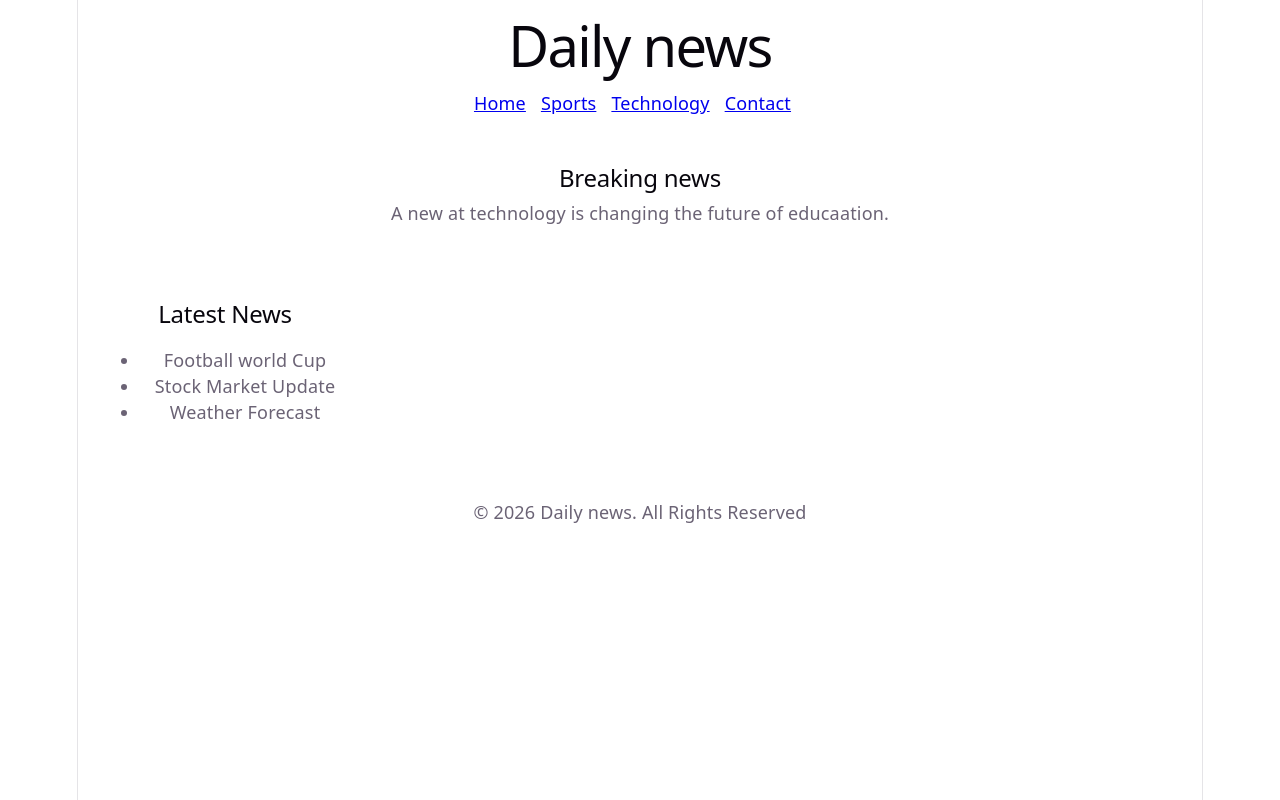
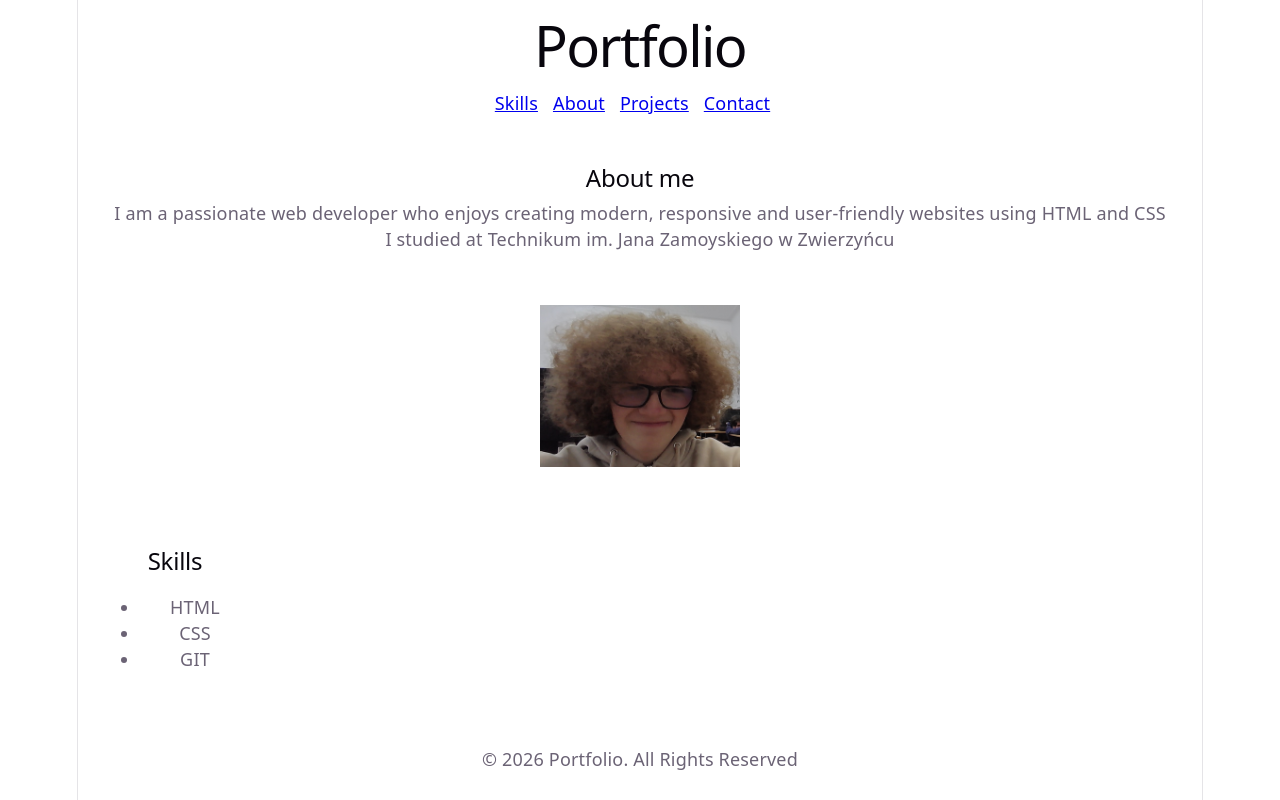
Before and after one commit to konradlifake/props-reactv2, a React (Vite) app in the folder react-js/: page / in a window 1280 px wide. Built offline with nearby package versions, Linux system fonts and the light colour scheme.

Commit message:
plzcommit

```diff
--- a/react-js/src/App.jsx
+++ b/react-js/src/App.jsx
@@ -6,27 +6,29 @@ function App() {
     return (
       <div>
         <Header
-        title="Daily news"
-        nav1="Home"
-        nav2="Sports"
-        nav3="Technology"
+        title="Portfolio"
+        nav1="Skills"
+        nav2="About"
+        nav3="Projects"
         nav4="Contact"
         />
 
         <Hero
-        headline="Breaking news"
-        description="A new at technology is changing the future of educaation."
+        headline="About me"
+        description="I am a passionate web developer who enjoys creating modern, responsive and user-friendly websites using HTML and CSS
+
+I studied at Technikum im. Jana Zamoyskiego w Zwierzyńcu"
         />
 
         <Sidebar
-        title="Latest News"
-        item1="Football world Cup"
-        item2="Stock Market Update"
-        item3="Weather Forecast"
+        title="Skills"
+        item1="HTML"
+        item2="CSS"
+        item3="GIT"
         />
 
         <Footer
-        text="© 2026 Daily news. All Rights Reserved"
+        text="© 2026 Portfolio. All Rights Reserved"
         />
       </div>
     )
--- a/react-js/src/Header.jsx
+++ b/react-js/src/Header.jsx
@@ -13,6 +13,7 @@ function Header(props) {
             <a href="#" style={{ marginRight:"15px"}}>{props.nav3}</a>
             <a href="#" style={{ marginRight:"15px"}}>{props.nav4}</a>
         </nav>
+
         </div>
     );
 }
--- a/react-js/src/Hero.jsx
+++ b/react-js/src/Hero.jsx
@@ -8,7 +8,8 @@ function Hero(props) {
 
          }}>
             <h2>{props.headline}</h2>
-            <p>{props.description}</p>
+            <p>{props.description}</p> <br /> <br />
+            <img src="profilowe.png" alt="" width={"200px"} />
          </section>
     );
 }
--- a/react-js/src/Sidebar.jsx
+++ b/react-js/src/Sidebar.jsx
@@ -2,7 +2,7 @@ function Sidebar(props) {
     return(
         <aside style={{
             border:"2px white solid",
-            width:"250px",
+            width:"150px",
             marginTop:"20px",
             padding:"20px"
         }}>
```
